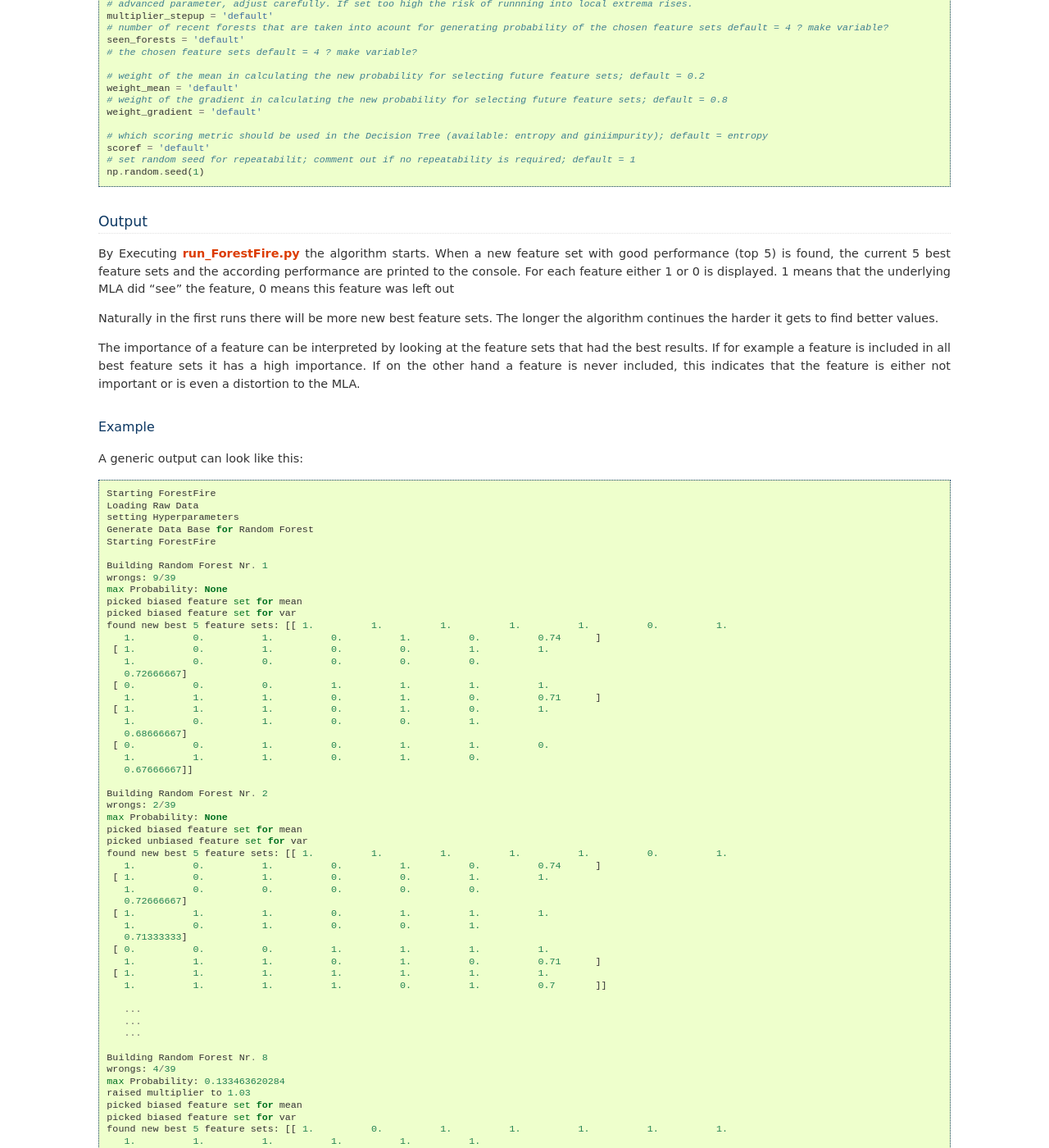
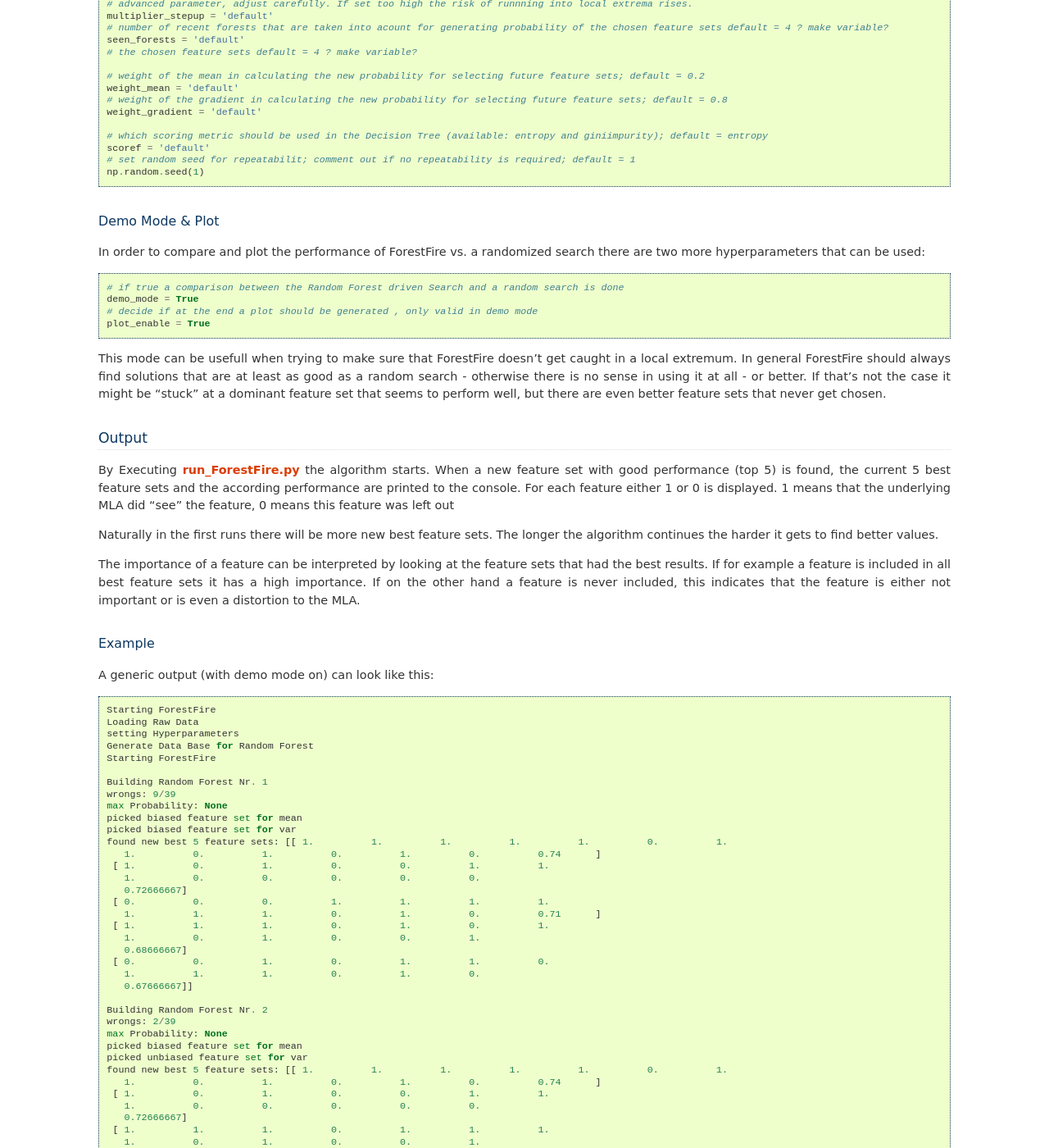
Before and after one commit to weinertmos/ForestFire, a Sphinx documentation site: the page built from source/execution.rst, in a window 1280 px wide and 1400 px high, scrolled down 835 px. Shown: the whole window at 82% size. Built offline with Sphinx 7.4.7, drawn with Linux system fonts in a browser that asks for light colours; formulas are drawn with MathJax 3; some of the changed text lies outside the part shown.

Commit message:
added demo mode description

```diff
--- a/source/ForestFire/run_ForestFire.py
+++ b/source/ForestFire/run_ForestFire.py
@@ -42,7 +42,7 @@ np.random.seed(1)
 
 # if true a comparison between the Random Forest driven Search and a random search is done
 demo_mode = True
-# decide if at the end a plot should be generated , only possible in demo mode
+# decide if at the end a plot should be generated , only valid in demo mode
 plot_enable = True
 
 if name == '__main__':
--- a/source/execution.rst
+++ b/source/execution.rst
@@ -25,6 +25,18 @@ But changing them can tweak the performance.
 .. literalinclude:: ForestFire/run_ForestFire.py
         :lines: 19-41
 
+Demo Mode & Plot
+****************
+
+In order to compare and plot the performance of ForestFire vs. a randomized search there are two more hyperparameters that can be used:
+
+.. literalinclude:: ForestFire/run_ForestFire.py
+        :lines: 43-46
+
+This mode can be usefull when trying to make sure that ForestFire doesn't get caught in a local extremum.
+In general ForestFire should always find solutions that are at least as good as a random search - otherwise there is no sense in using it at all - or better.
+If that's not the case it might be "stuck" at a dominant feature set that seems to perform well, but there are even better feature sets that never get chosen.
+
 Output
 ------
 
@@ -43,7 +55,7 @@ If on the other hand a feature is never included, this indicates that the featur
 Example
 *******
 
-A generic output can look like this::
+A generic output (with demo mode on) can look like this::
 
     Starting ForestFire
     Loading Raw Data
@@ -163,7 +175,9 @@ A generic output can look like this::
 
 **Interpretation:**
 
-    In this case ForestFire was able to find the best solution of 76,3% accuracy after 30 random and 11 guided runs. Compared to the random search accuracy could be improved by ~5%
+    In this example ForestFire was able to find the best solution of 76,3% accuracy after 30 random and 11 guided runs.
+    Compared to the random search accuracy could be improved by ~5%.
+    The best MLA run did "see" all features but the second.
 
 
 
```
Also changed, not shown: 10 other files.
